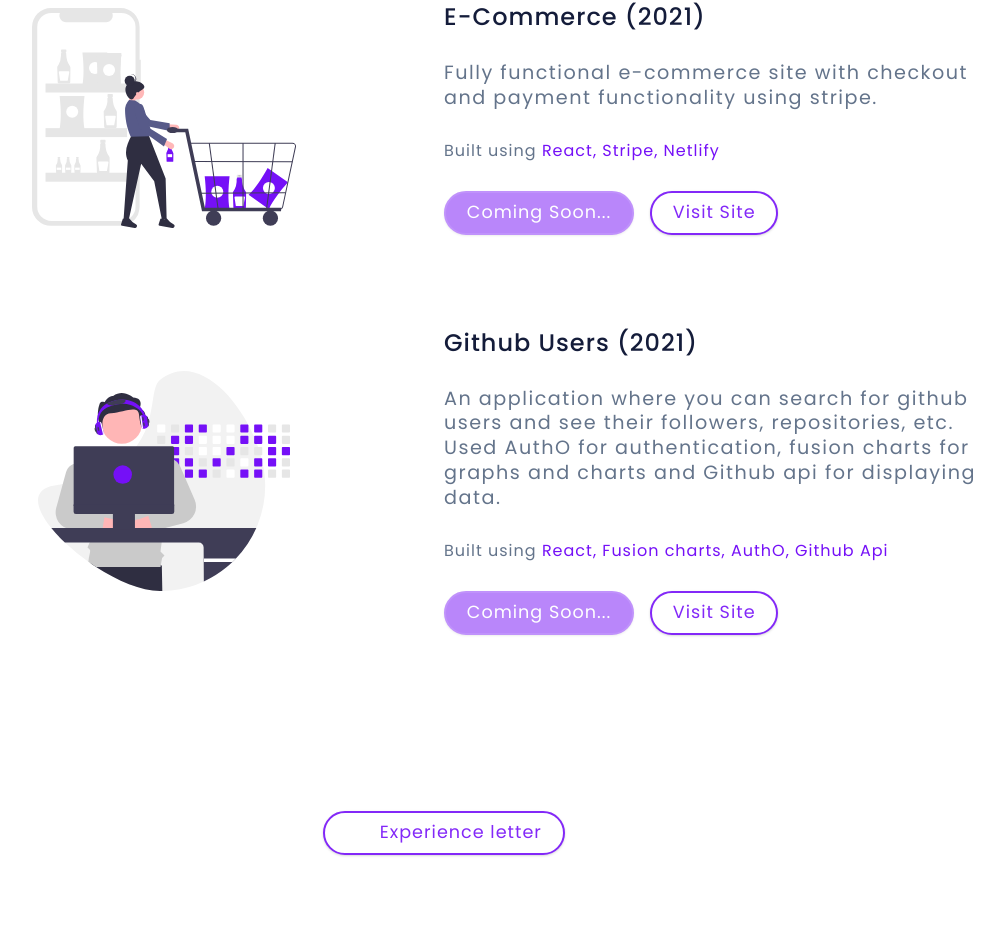
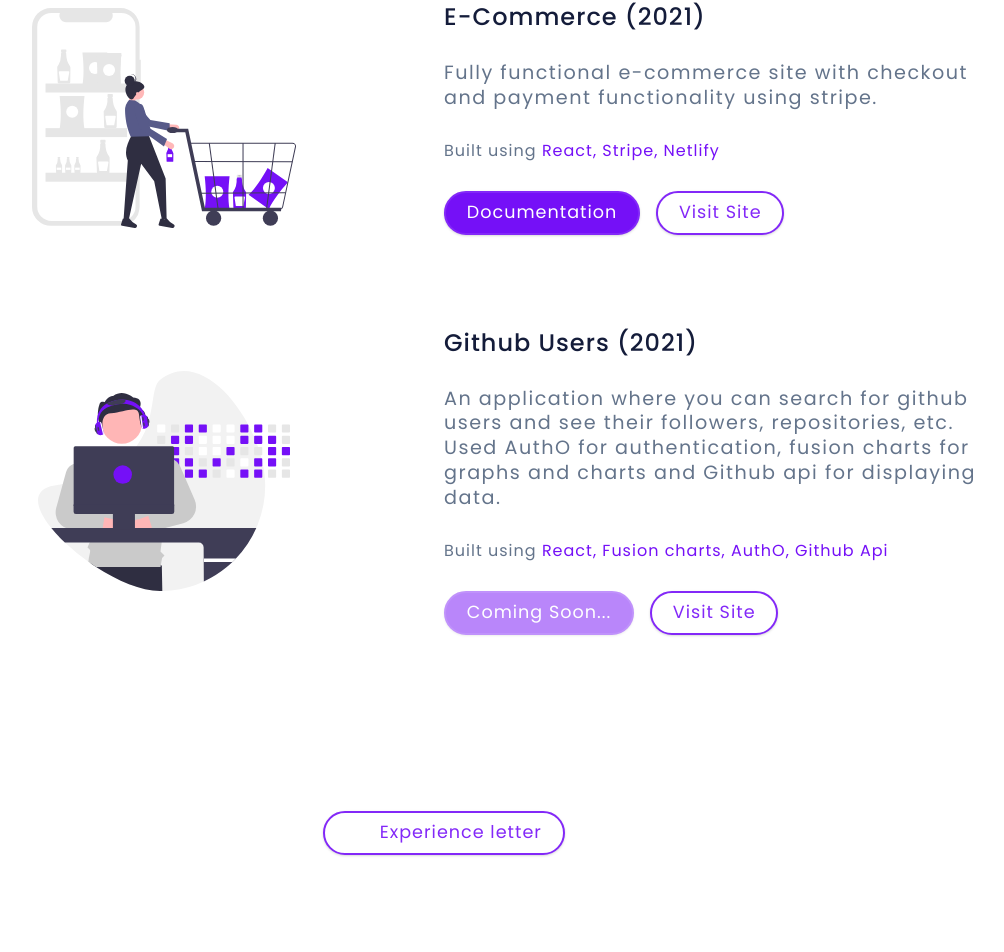
Before and after one commit to sahil9818336328/PF-2023, a React (Vite) app: page / in a window 1280 px wide. Shown: the part 2833-3785 px from the top of the page, without its empty margins (196-1200 px from the left). Built offline with nearby package versions, Linux system fonts and the light colour scheme; some icons are missing.

Commit message:
added docs link

```diff
--- a/src/constants.js
+++ b/src/constants.js
@@ -21,7 +21,8 @@ export const works = [
     description:
       'Fully functional e-commerce site with checkout and payment functionality using stripe.',
     stack: 'React, Stripe, Netlify',
-    documentation: '',
+    documentation:
+      'https://www.notion.so/E-COMMERCE-42aa4cb0edd34176a6e8ba6154f7d20d?pvs=4',
     url: 'https://e-commerce-auth0-stripe-2021.netlify.app/',
   },
   {
```
